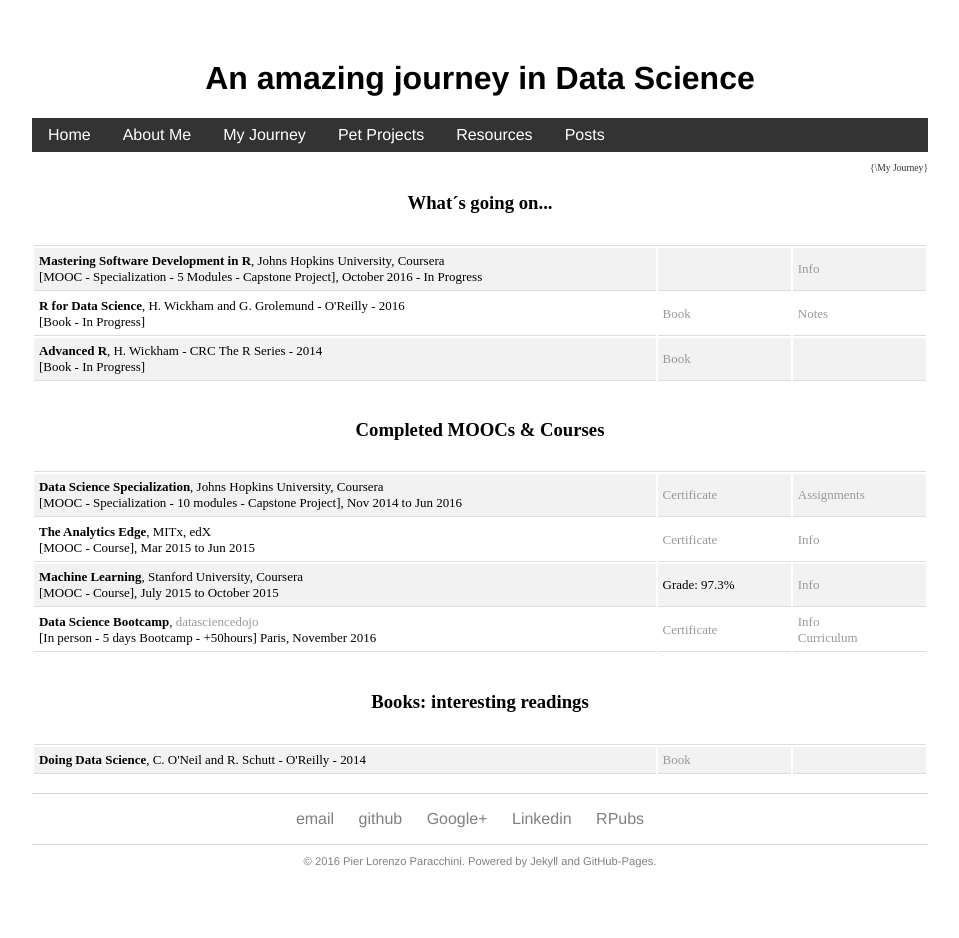
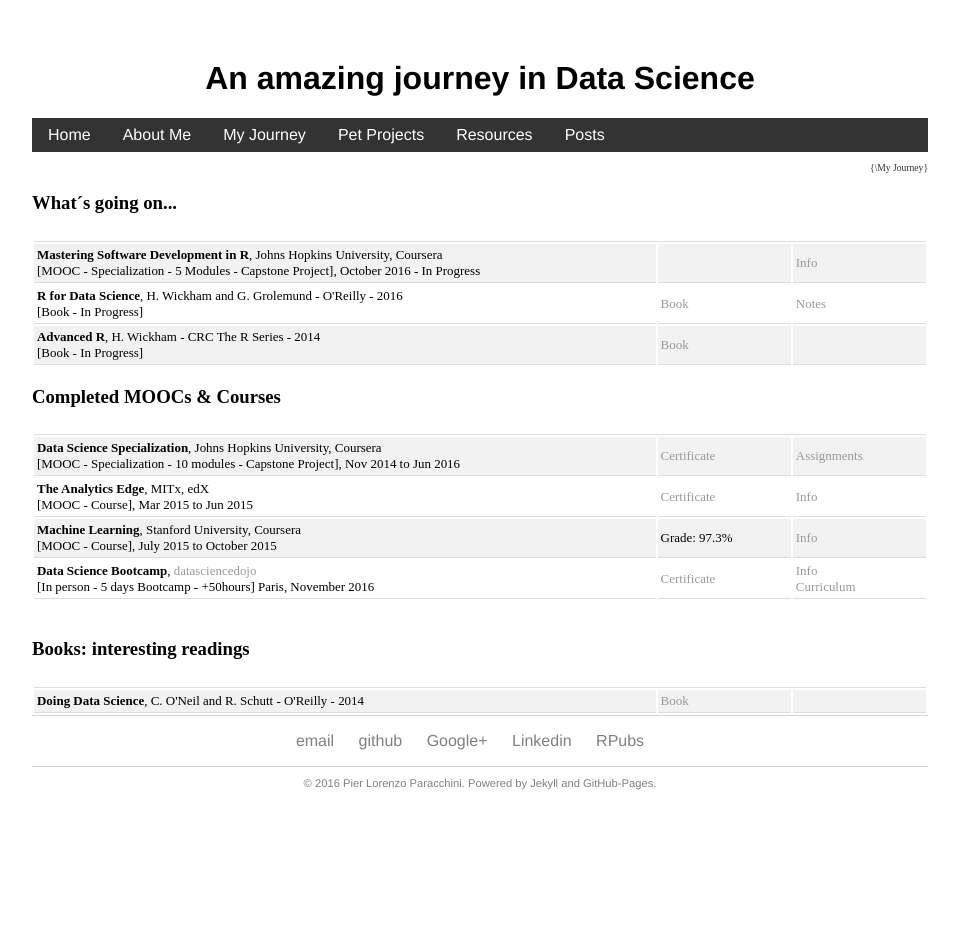
Before and after one commit to pparacch/pparacch.github.io, a Jekyll site: the page built from education/index.html, in a window 1280 px wide. Shown: the whole page, without its empty margins (160-1119 px from the left). Built offline with Jekyll 4.4.1, drawn with Linux system fonts in a browser that asks for light colours; after the commit the page ends 900 px from its top, so only the background shows below that.

Commit message:
Fixing style in My Journey

```diff
--- a/education/index.html
+++ b/education/index.html
@@ -8,7 +8,7 @@
 		overflow-x: auto;
 	}
 	.journeyClass {
-		text-align: center;
+		text-align: left;
 		border-top: 1px solid #d5d5d5;
 		border-bottom: 1px solid #d5d5d5;
 		font-weight: bold;
@@ -20,18 +20,21 @@
 	th {
 		height: auto;
 		text-align: left;
-		padding: 5px;
+		padding: 3px;
 		border-bottom: 1px solid #ddd;
 	}
 	td {
 		height: auto;
 		vertical-align: center;
-		padding: 5px;
+		padding: 3px;
 		border-bottom: 1px solid #ddd;
 	}
 	tr:nth-child(even) {
 		background-color: #f2f2f2
 	}
+  h3 {
+    text-align: left;
+  }
 </style>
 
 <div class="navigationInfo">
@@ -39,7 +42,7 @@
 </div>
 
 <!-- IN PROGRESS -->
-<h3 align = "center">What´s going on...</h3>
+<h3>What´s going on...</h3>
 <div class="journey">
 	<table>
 		<col width="70%">
@@ -79,11 +82,10 @@
       <td></td>
     </tr>
 	</table>
-  <br/>
 </div>
 
 <!-- COMPLETED -->
-<h3 align = "center">Completed MOOCs & Courses</h3>
+<h3>Completed MOOCs & Courses</h3>
 <div class="journey">
 	<table>
 		<col width="70%">
@@ -146,7 +148,7 @@
 <br/>
 
 <!-- Readings -->
-<h3 align = "center">Books: interesting readings</h3>
+<h3>Books: interesting readings</h3>
 <div class="journey">
 	<table>
 		<col width="70%">
@@ -165,5 +167,4 @@
       <td></td>
     </tr>
 	</table>
-  <br/>
 </div>
```
